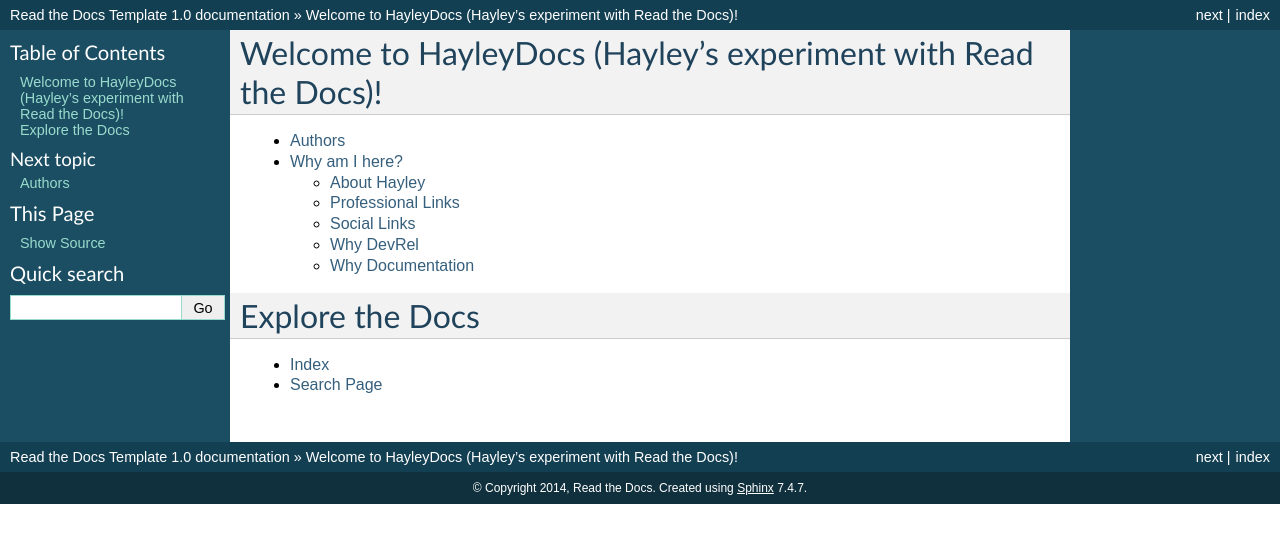
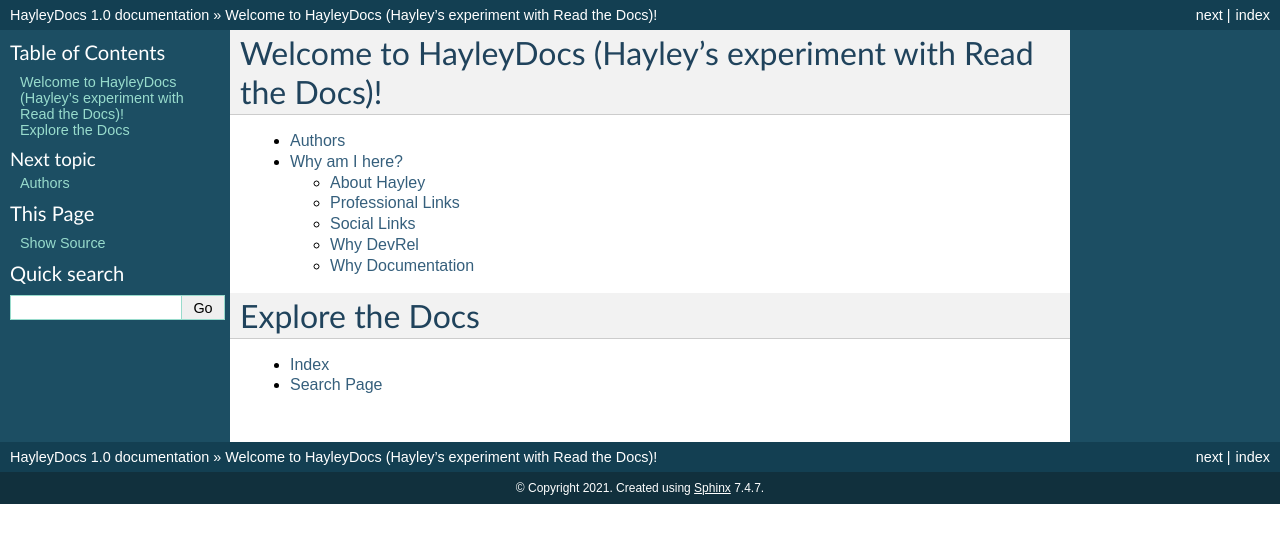
Before and after one commit to hayleycd/HayleyDocs, a Sphinx documentation site: the page built from docs/index.rst, in a window 1280 px wide. Shown: the top 543 px of the page. Built offline with Sphinx 7.4.7, drawn with Linux system fonts in a browser that asks for light colours.

Commit message:
Update conf.py

```diff
--- a/docs/conf.py
+++ b/docs/conf.py
@@ -1,17 +1,3 @@
-# -*- coding: utf-8 -*-
-#
-# Read the Docs Template documentation build configuration file, created by
-# sphinx-quickstart on Tue Aug 26 14:19:49 2014.
-#
-# This file is execfile()d with the current directory set to its
-# containing dir.
-#
-# Note that not all possible configuration values are present in this
-# autogenerated file.
-#
-# All configuration values have a default; values that are commented out
-# serve to show the default.
-
 import sys
 import os
 
@@ -43,8 +29,8 @@
 master_doc = 'index'
 
 # General information about the project.
-project = u'Read the Docs Template'
-copyright = u'2014, Read the Docs'
+project = u'HayleyDocs'
+copyright = u'2021'
 
 # The version info for the project you're documenting, acts as replacement for
 # |version| and |release|, also used in various other places throughout the
@@ -176,7 +162,7 @@
 #html_file_suffix = None
 
 # Output file base name for HTML help builder.
-htmlhelp_basename = 'ReadtheDocsTemplatedoc'
+htmlhelp_basename = 'HayleyDocs'
 
 
 # -- Options for LaTeX output ---------------------------------------------
@@ -196,8 +182,8 @@
 # (source start file, target name, title,
 #  author, documentclass [howto, manual, or own class]).
 latex_documents = [
-  ('index', 'ReadtheDocsTemplate.tex', u'Read the Docs Template Documentation',
-   u'Read the Docs', 'manual'),
+  ('index', 'HayleyDocs.tex', u'HayleyDocs Documentation',
+   u'HayleyDocs', 'manual'),
 ]
 
 # The name of an image file (relative to this directory) to place at the top of
@@ -226,8 +212,8 @@
 # One entry per manual page. List of tuples
 # (source start file, name, description, authors, manual section).
 man_pages = [
-    ('index', 'readthedocstemplate', u'Read the Docs Template Documentation',
-     [u'Read the Docs'], 1)
+    ('index', 'hayleydocs', u'HayleyDocs Documentations',
+     [u'HayleyDocs'], 1)
 ]
 
 # If true, show URL addresses after external links.
@@ -240,8 +226,8 @@
 # (source start file, target name, title, author,
 #  dir menu entry, description, category)
 texinfo_documents = [
-  ('index', 'ReadtheDocsTemplate', u'Read the Docs Template Documentation',
-   u'Read the Docs', 'ReadtheDocsTemplate', 'One line description of project.',
+  ('index', 'HayleyDocs', u'HayleyDocs Documentation',
+   u'HayleyDocs', 'HayleyDocs', 'Hayley experiments with RTD.',
    'Miscellaneous'),
 ]
 
```
